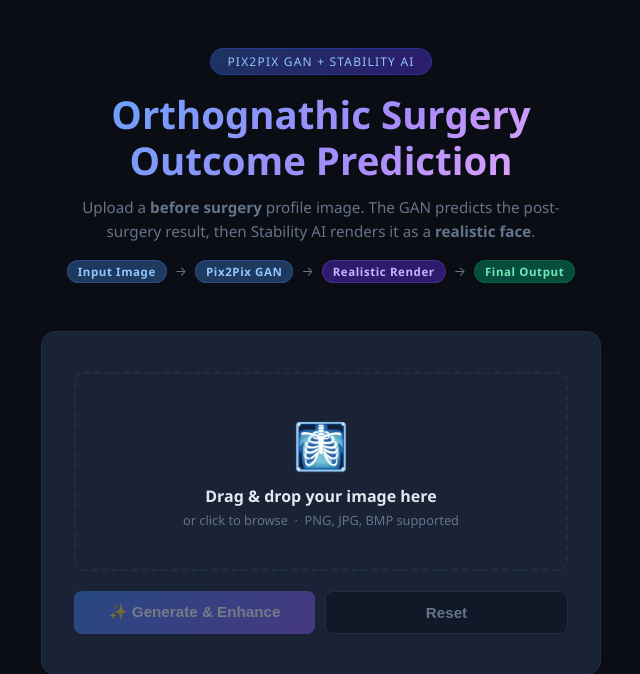
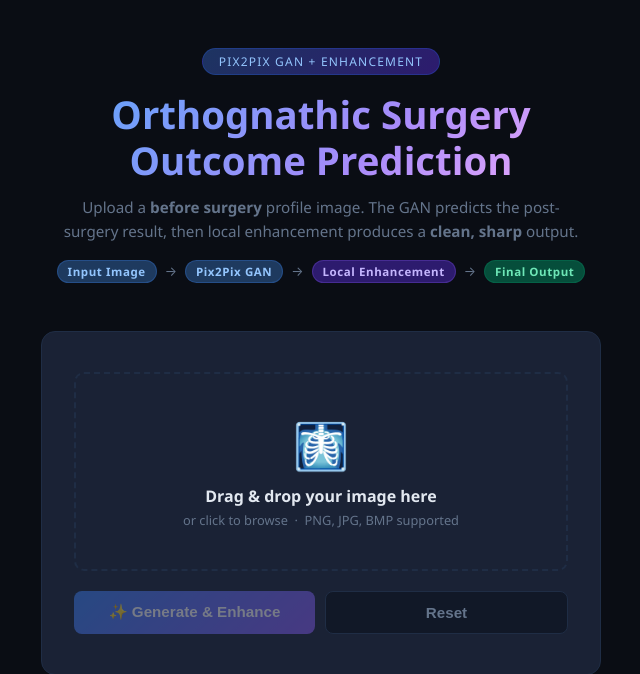
Before and after one commit to ahmad1adel/GANs-for-Orthognathic-Surgery-GP-, a Flask app: page / in a window 1280 px wide. Shown: the top 674 px of the page, without its empty margins (319-959 px from the left). Run offline with Flask 3, Linux system fonts and the light colour scheme.

Commit message:
Remove Stability AI: switch to local enhancement (no API, instant, no timeouts)

```diff
--- a/GAN/app.py
+++ b/GAN/app.py
@@ -3,10 +3,8 @@ import io
 import base64
 import numpy as np
 import tensorflow as tf
-import requests as http_requests
-from PIL import Image, ImageEnhance, ImageFilter
+from PIL import Image, ImageEnhance, ImageFilter, ImageOps
 from flask import Flask, render_template, request, jsonify
-from dotenv import load_dotenv
 
 app = Flask(__name__)
 app.config['MAX_CONTENT_LENGTH'] = 16 * 1024 * 1024  # 16 MB
@@ -14,10 +12,6 @@ app.config['MAX_CONTENT_LENGTH'] = 16 * 1024 * 1024  # 16 MB
 BASE_DIR   = os.path.dirname(os.path.abspath(__file__))
 MODEL_PATH = os.path.join(BASE_DIR, '..', 'saved_model', 'generator.keras')
 IMG_SIZE   = 256
-
-load_dotenv(os.path.join(BASE_DIR, '.env'))
-STABILITY_API_KEY = os.environ.get('STABILITY_API_KEY')
-print(f'Stability API key loaded: {"YES" if STABILITY_API_KEY else "MISSING"}')
 
 
 # ── Custom layer needed to load the Keras model ───────────────────────────────
@@ -64,53 +58,31 @@ def postprocess(tensor):
 
 def enhance_from_original(original_pil):
     """
-    Realistic 'after surgery' result via Stability img2img.
+    Local 'after surgery' enhancement — no external API, runs instantly.
 
-    Runs on the ORIGINAL clean photo (not the blurry GAN output) at low strength,
-    so the real person, hair and grayscale look are preserved and only the jaw /
-    chin profile is refined.
+    Works on the ORIGINAL clean photo: converts to grayscale medical style,
+    upscales, denoises, sharpens and balances tone for a crisp result.
     """
-    # Square, decent resolution; keep original detail
-    rgb_img = original_pil.convert('RGB').resize((1024, 1024), Image.LANCZOS)
+    # Grayscale medical look, keep it as a single-channel working image
+    img = original_pil.convert('L')
 
-    buf = io.BytesIO()
-    rgb_img.save(buf, format='PNG')
-    buf.seek(0)
+    # Auto-contrast so the tonal range fills black→white cleanly
+    img = ImageOps.autocontrast(img, cutoff=1)
 
-    response = http_requests.post(
-        "https://api.stability.ai/v2beta/stable-image/generate/sd3",
-        headers={
-            "Authorization": f"Bearer {STABILITY_API_KEY}",
-            "Accept": "image/*",
-        },
-        files={
-            "image": ("image.png", buf, "image/png"),
-        },
-        data={
-            "prompt": (
-                "same young man, side profile portrait, black and white photograph, "
-                "stronger and more forward lower jaw, better chin projection, "
-                "smooth defined jawline, balanced facial profile, "
-                "realistic skin, sharp focus, studio lighting, "
-                "keep the same hairstyle, nose, forehead, ear and eye"
-            ),
-            "negative_prompt": (
-                "woman, female, different person, cartoon, anime, painting, sketch, "
-                "skull, x-ray, deformed, distorted, blurry, extra face, color, colorized"
-            ),
-            "mode":          "image-to-image",
-            "strength":      "0.35",
-            "model":         "sd3.5-large-turbo",
-            "output_format": "png",
-        },
-        timeout=90,
-    )
+    # 2x upscale with high-quality Lanczos resampling
+    w, h = img.size
+    img = img.resize((w * 2, h * 2), Image.LANCZOS)
 
-    if response.status_code != 200:
-        raise Exception(f"Stability AI error {response.status_code}: {response.text[:300]}")
+    # Gentle denoise, then sharpen edges (jawline / profile) without adding noise
+    img = img.filter(ImageFilter.MedianFilter(size=3))
+    img = img.filter(ImageFilter.UnsharpMask(radius=2, percent=160, threshold=2))
 
-    # Grayscale to match the medical black & white style
-    return Image.open(io.BytesIO(response.content)).convert('L').convert('RGB')
+    # Slight contrast + brightness polish
+    img = ImageEnhance.Contrast(img).enhance(1.15)
+    img = ImageEnhance.Brightness(img).enhance(1.03)
+
+    # Return as RGB so the browser and downloads behave consistently
+    return img.convert('RGB')
 
 
 def pil_to_b64(img):
--- a/GAN/templates/index.html
+++ b/GAN/templates/index.html
@@ -351,16 +351,16 @@
 
 <!-- Header -->
 <div class="header">
-  <div class="badge">Pix2Pix GAN + Stability AI</div>
+  <div class="badge">Pix2Pix GAN + Enhancement</div>
   <h1>Orthognathic Surgery<br>Outcome Prediction</h1>
-  <p>Upload a <strong>before surgery</strong> profile image. The GAN predicts the post-surgery result, then Stability AI renders it as a <strong>realistic face</strong>.</p>
+  <p>Upload a <strong>before surgery</strong> profile image. The GAN predicts the post-surgery result, then local enhancement produces a <strong>clean, sharp</strong> output.</p>
 
   <div class="pipeline-badge">
     <span class="pipeline-tag tag-gan">Input Image</span>
     <span class="tag-arrow">→</span>
     <span class="pipeline-tag tag-gan">Pix2Pix GAN</span>
     <span class="tag-arrow">→</span>
-    <span class="pipeline-tag tag-gfpgan">Realistic Render</span>
+    <span class="pipeline-tag tag-gfpgan">Local Enhancement</span>
     <span class="tag-arrow">→</span>
     <span class="pipeline-tag" style="background:#064e3b;color:#6ee7b7;border:1px solid #05966944">Final Output</span>
   </div>
@@ -389,7 +389,7 @@
 <!-- Spinner -->
 <div class="spinner-wrap" id="spinner">
   <div class="spinner"></div>
-  <p>Processing — GAN + Stability AI rendering (~20–40 seconds)…</p>
+  <p>Processing — GAN inference + enhancement (a few seconds)…</p>
   <div class="spinner-steps">
     <div class="step"><div class="step-dot"></div> GAN inference</div>
     <div class="step"><div class="step-dot"></div> GFPGAN enhancement</div>
@@ -422,7 +422,7 @@
 
     <div class="arrow-col">
       <div class="arrow-icon green">→</div>
-      <div class="arrow-label">Stability<br>AI</div>
+      <div class="arrow-label">Enhance<br>+ Sharpen</div>
     </div>
 
     <div class="result-card enhanced">
```
